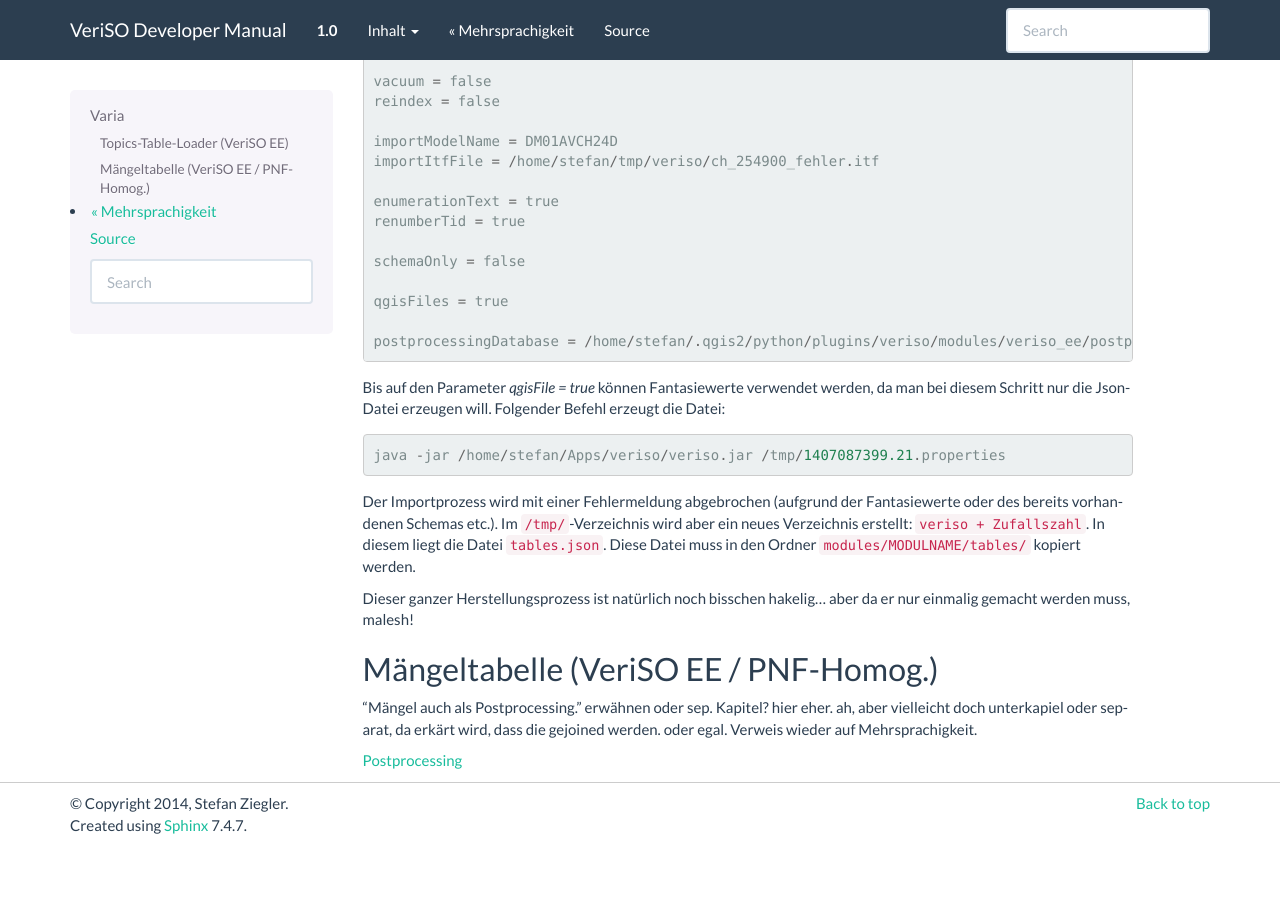
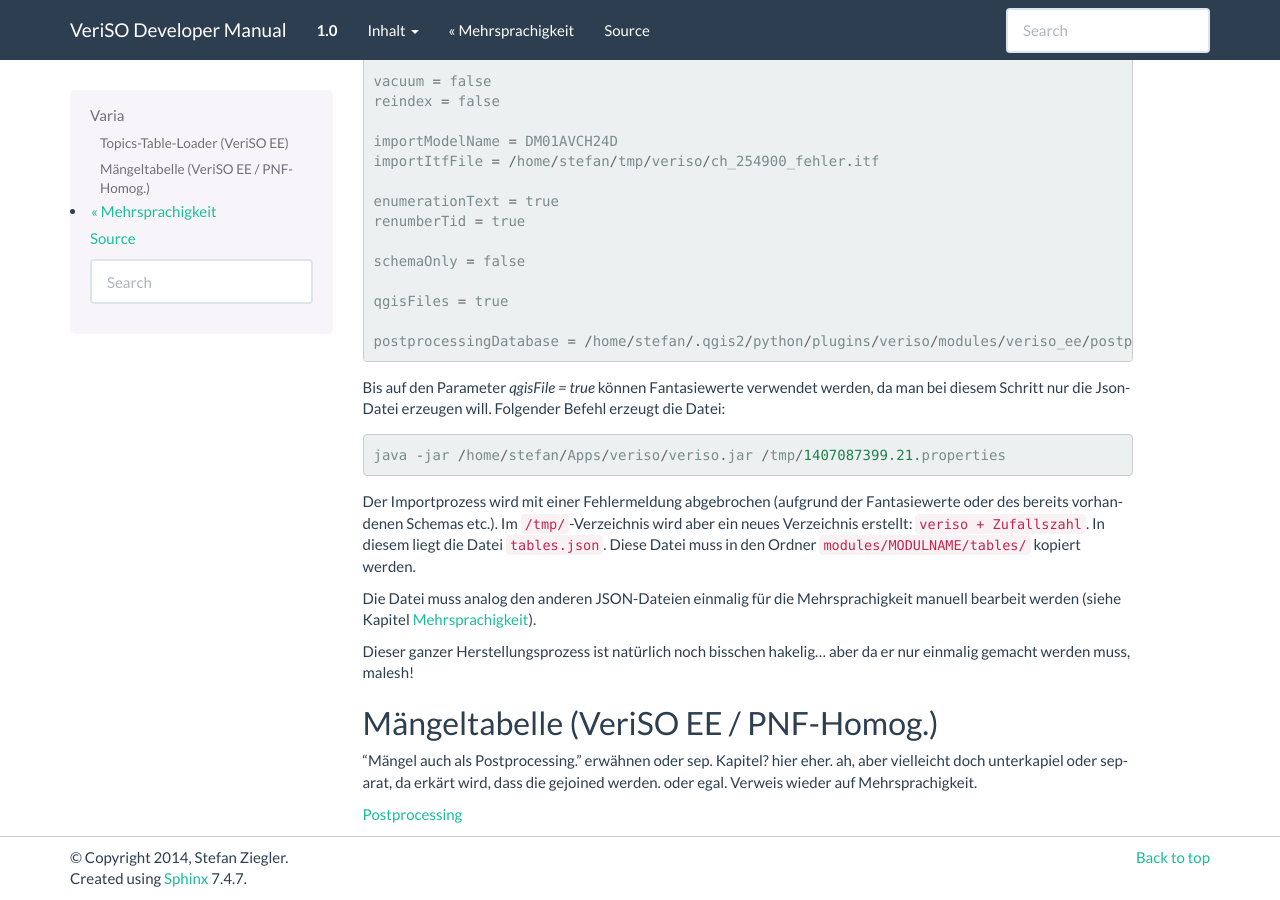
Before and after one commit to edigonzales-archiv/doc_veriso_devel, a Sphinx documentation site: the page built from source/varia.rst, in a window 1280 px wide and 900 px high, scrolled down 1172 px. Built offline with Sphinx 7.4.7, drawn with Linux system fonts in a browser that asks for light colours; formulas are drawn with MathJax 3; before the commit the page ends 2019 px from its top, so only the background shows below that.

Commit message:
kleine anpassungen

```diff
--- a/source/complexchecks.rst
+++ b/source/complexchecks.rst
@@ -36,6 +36,6 @@
 
    Checkmenu #1
 
-Für jeden *topic*-Eintrag wird also ein Menu-Eintrag in QGIS erstellt. Erläuterung der Mehrsprachigkeit: siehe :ref:`mehrsprachigkeit`. F
+Für jeden *topic*-Eintrag wird also ein Menu-Eintrag in QGIS erstellt. Erläuterung der Mehrsprachigkeit: siehe :ref:`mehrsprachigkeit`.
 
 Das Attribut *file* zeigt auf eine weitere JSON-Datei (z.B. topic_gebaeudeadressen), die ebenfalls im gleichen Verzeichnis vorhanden sein muss. Diese sie z.B. so aus:
--- a/source/varia.rst
+++ b/source/varia.rst
@@ -51,6 +51,8 @@
 
 Der Importprozess wird mit einer Fehlermeldung abgebrochen (aufgrund der Fantasiewerte oder des bereits vorhandenen Schemas etc.). Im ``/tmp/``-Verzeichnis wird aber ein neues Verzeichnis erstellt: ``veriso + Zufallszahl``. In diesem liegt die Datei ``tables.json``. Diese Datei muss in den Ordner ``modules/MODULNAME/tables/`` kopiert werden.
 
+Die Datei muss analog den anderen JSON-Dateien einmalig für die Mehrsprachigkeit manuell bearbeit werden (siehe Kapitel :ref:`mehrsprachigkeit`).
+
 Dieser ganzer Herstellungsprozess ist natürlich noch bisschen hakelig... aber da er nur einmalig gemacht werden muss, malesh!
 
 
```
